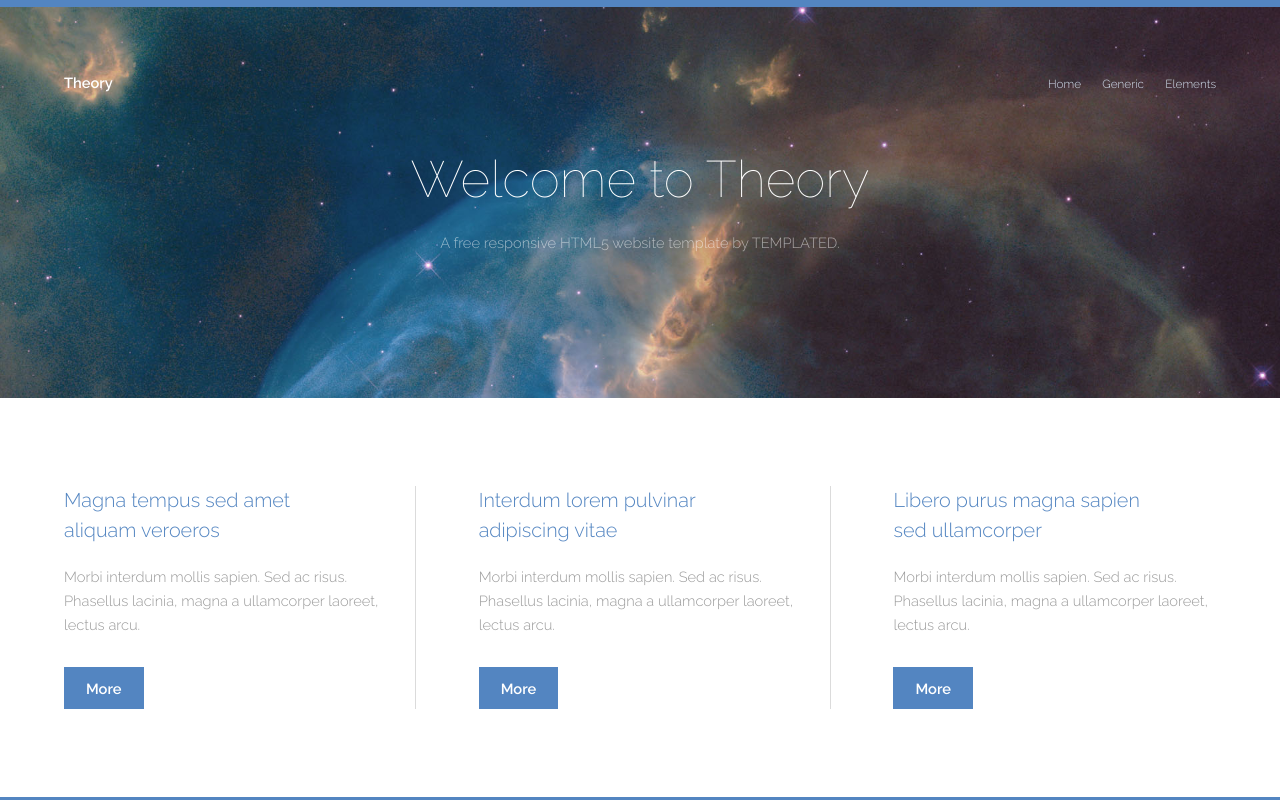
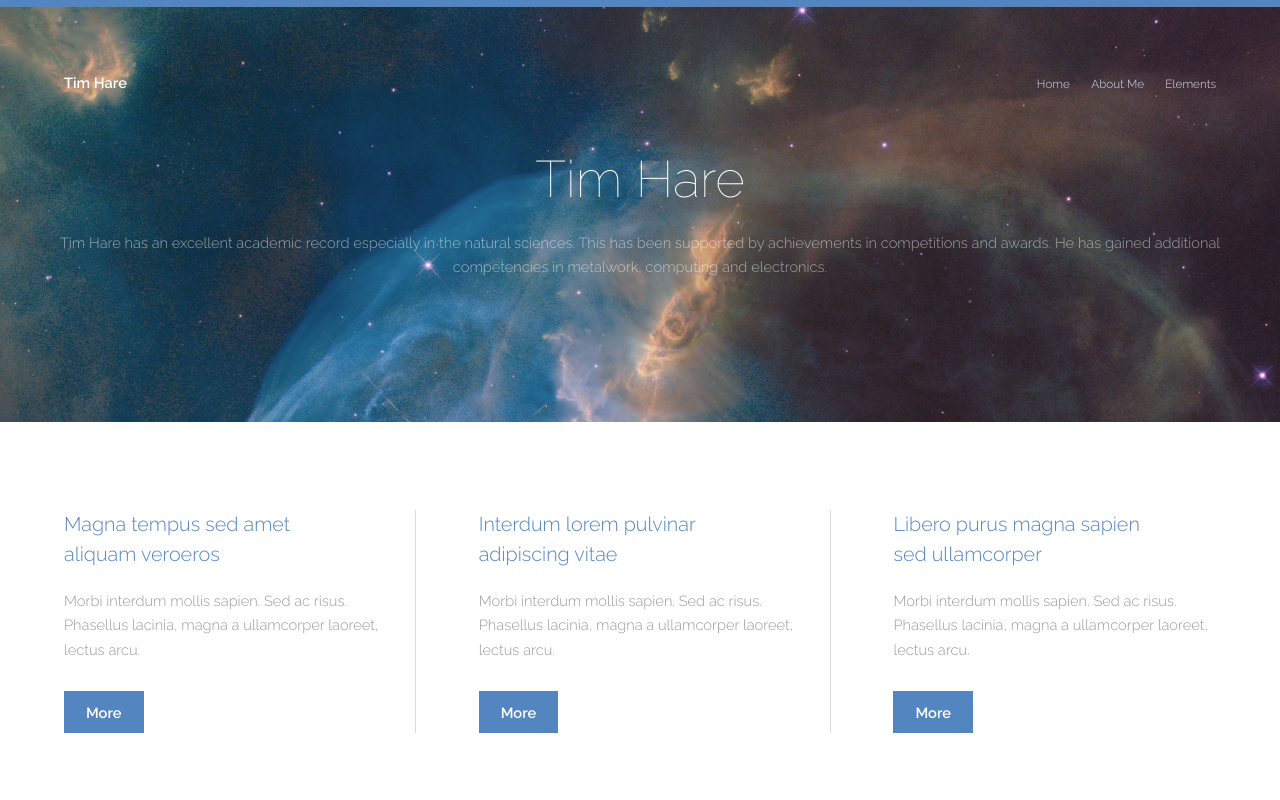
Before and after one commit to TimHare00/TimHare00.github.io, a plain HTML site: page index.html in a window 1280 px wide. Shown: the top 800 px of the page. Drawn offline with Linux system fonts and the light colour scheme.

Commit message:
Template 4

```diff
--- a/index.html
+++ b/index.html
@@ -16,10 +16,10 @@
 		<!-- Header -->
 			<header id="header">
 				<div class="inner">
-					<a href="index.html" class="logo">Theory</a>
+					<a href="index.html" class="logo">Tim Hare</a>
 					<nav id="nav">
 						<a href="index.html">Home</a>
-						<a href="generic.html">Generic</a>
+						<a href="generic.html">About Me</a>
 						<a href="elements.html">Elements</a>
 					</nav>
 					<a href="#navPanel" class="navPanelToggle"><span class="fa fa-bars"></span></a>
@@ -28,8 +28,9 @@
 
 		<!-- Banner -->
 			<section id="banner">
-				<h1>Welcome to Theory</h1>
-				<p>A free responsive HTML5 website template by TEMPLATED.</p>
+				<h1>Tim Hare</h1>
+				<p>
+ Tim Hare has an excellent academic record especially in the natural sciences. This has been supported by achievements in competitions and awards. He has gained additional competencies in metalwork, computing and electronics.</p>
 			</section>
 
 		<!-- One -->
```
